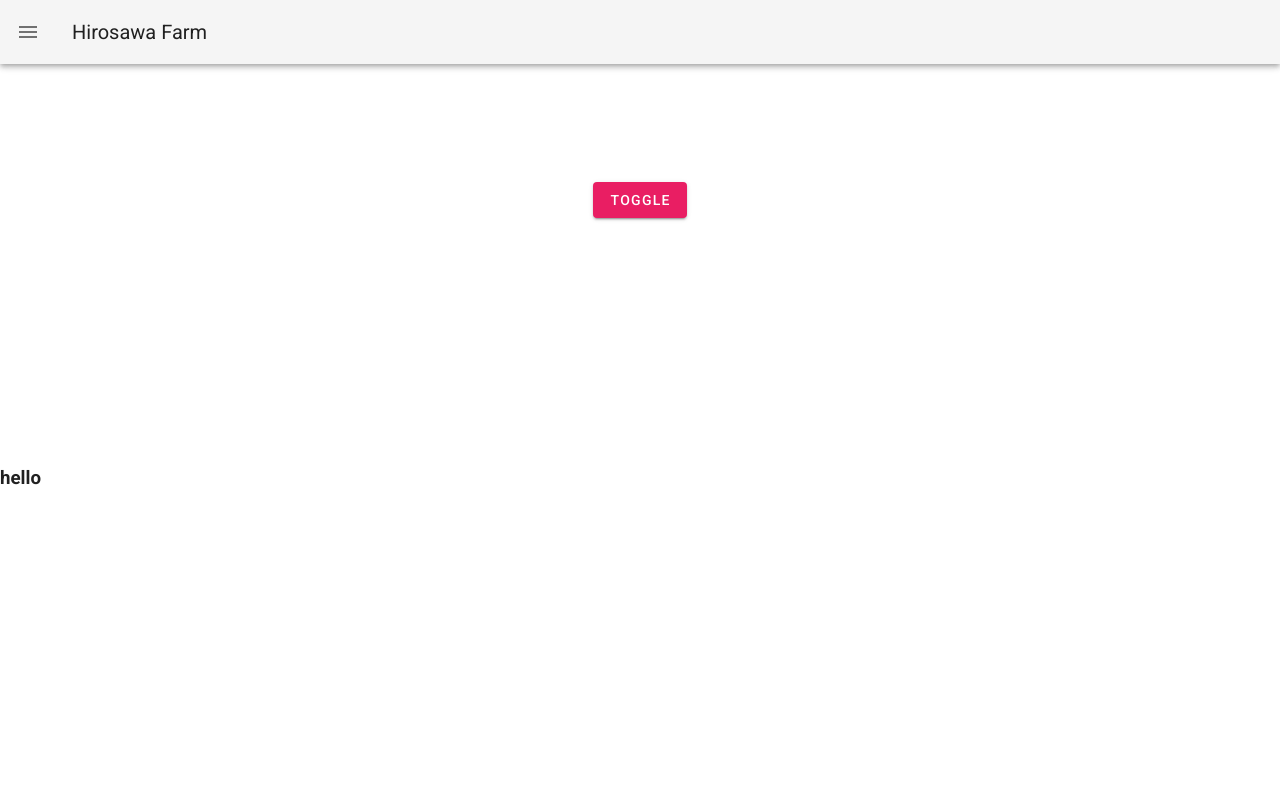
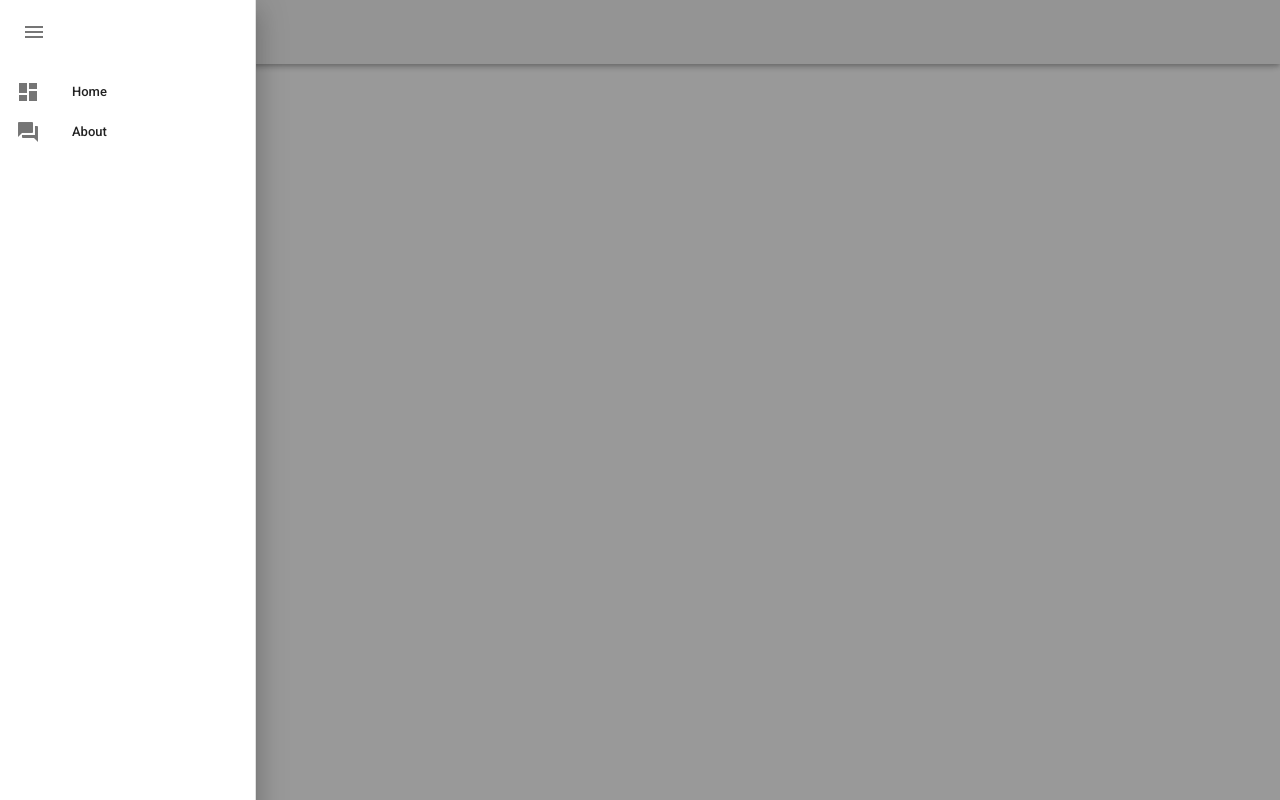
Before and after one commit to masayukihirosawa/farmHirosawa, a Vue app: page / in a window 1280 px wide. Both pictures are taken after a click on the button 28 px from the left and 32 px from the top of the page. Shown: the top 800 px of the page. Built offline with nearby package versions, Linux system fonts and the light colour scheme.

Commit message:
サイドメニューの開閉状態を、storeとapp-bar-nav-iconで管理

```diff
--- a/src/App.vue
+++ b/src/App.vue
@@ -1,7 +1,7 @@
 <template>
   <v-app>
-    <v-app-bar app absolute hide-on-scroll>
-      <v-app-bar-nav-icon></v-app-bar-nav-icon>
+    <v-app-bar app>
+      <v-app-bar-nav-icon @click.stop="toggleSideMenu"></v-app-bar-nav-icon>
       <v-toolbar-title>Hirosawa Farm</v-toolbar-title>
       <v-spacer></v-spacer>
     </v-app-bar>
@@ -23,5 +23,10 @@ export default {
   data: () => ({
     //
   }),
+  methods: {
+    toggleSideMenu () {
+      this.$store.dispatch('toggleSideMenu')
+    }
+  }
 };
 </script>
--- a/src/components/SideNav.vue
+++ b/src/components/SideNav.vue
@@ -1,70 +1,36 @@
 <template>
-  <v-sheet
-    height="400"
-    class="overflow-hidden"
-    style="position: relative;"
-  >
-    <v-container class="fill-height">
-      <v-row
-        align="center"
-        justify="center"
-      >
-        <v-btn
-          color="pink"
-          dark
-          @click.stop="drawer = !drawer"
-        >
-          Toggle
-        </v-btn>
-      </v-row>
-    </v-container>
-
-    <v-navigation-drawer
-      v-model="drawer"
-      absolute
-      temporary
-    >
-      <v-list-item>
-        <v-list-item-avatar>
-          <v-img src="https://randomuser.me/api/portraits/men/78.jpg"></v-img>
-        </v-list-item-avatar>
-
-        <v-list-item-content>
-          <v-list-item-title>John Leider</v-list-item-title>
-        </v-list-item-content>
+  <v-navigation-drawer v-model="$store.state.drawer" absolute temporary>
+    <v-list-item two-line>
+      <v-app-bar-nav-icon @click.stop="toggleSideMenu"></v-app-bar-nav-icon>
     </v-list-item>
 
-      <v-divider></v-divider>
-
     <v-list dense>
-        <v-list-item
-          v-for="item in items"
-          :key="item.title"
-          link
-        >
+      <v-list-item v-for="item in items" :key="item.title" :to="item.link">
         <v-list-item-icon>
           <v-icon>{{ item.icon }}</v-icon>
         </v-list-item-icon>
-
         <v-list-item-content>
           <v-list-item-title>{{ item.title }}</v-list-item-title>
         </v-list-item-content>
       </v-list-item>
     </v-list>
   </v-navigation-drawer>
-  </v-sheet>
 </template>
 
 <script>
 export default {
-    data () {
+  data() {
     return {
-        drawer: null,
       items: [
-          { title: 'Home', icon: 'mdi-view-dashboard' },
-          { title: 'About', icon: 'mdi-forum' },
+        { title: "Home", icon: "mdi-view-dashboard", link: { name: "home" } },
+        { title: "About", icon: "mdi-forum", link: { name: "about" } },
       ],
-      }
+    };
   },
-  }
+  methods: {
+    toggleSideMenu() {
+      this.$store.dispatch("toggleSideMenu");
+    },
+  },
+};
 </script>
--- a/src/router.js
+++ b/src/router.js
@@ -8,7 +8,7 @@ Vue.use(Router);
 export default new Router({
   mode: "history",
   routes: [
-    { path: "/", component: Home },
-    { path: "/about", component: About },
+    { path: "/home", name: "home", component: Home },
+    { path: "/about", name: "about", component: About },
   ],
 });
--- a/src/store.js
+++ b/src/store.js
@@ -4,5 +4,17 @@ import Vuex from "vuex";
 Vue.use(Vuex);
 
 export default new Vuex.Store({
-
+  state: {
+    drawer: false,
+  },
+  mutations: {
+    toggleSideMenu(state) {
+      state.drawer = !state.drawer;
+    },
+  },
+  actions: {
+    toggleSideMenu({ commit }) {
+      commit("toggleSideMenu");
+    },
+  },
 });
```
Lines whose indentation alone changed are shown as unchanged.
